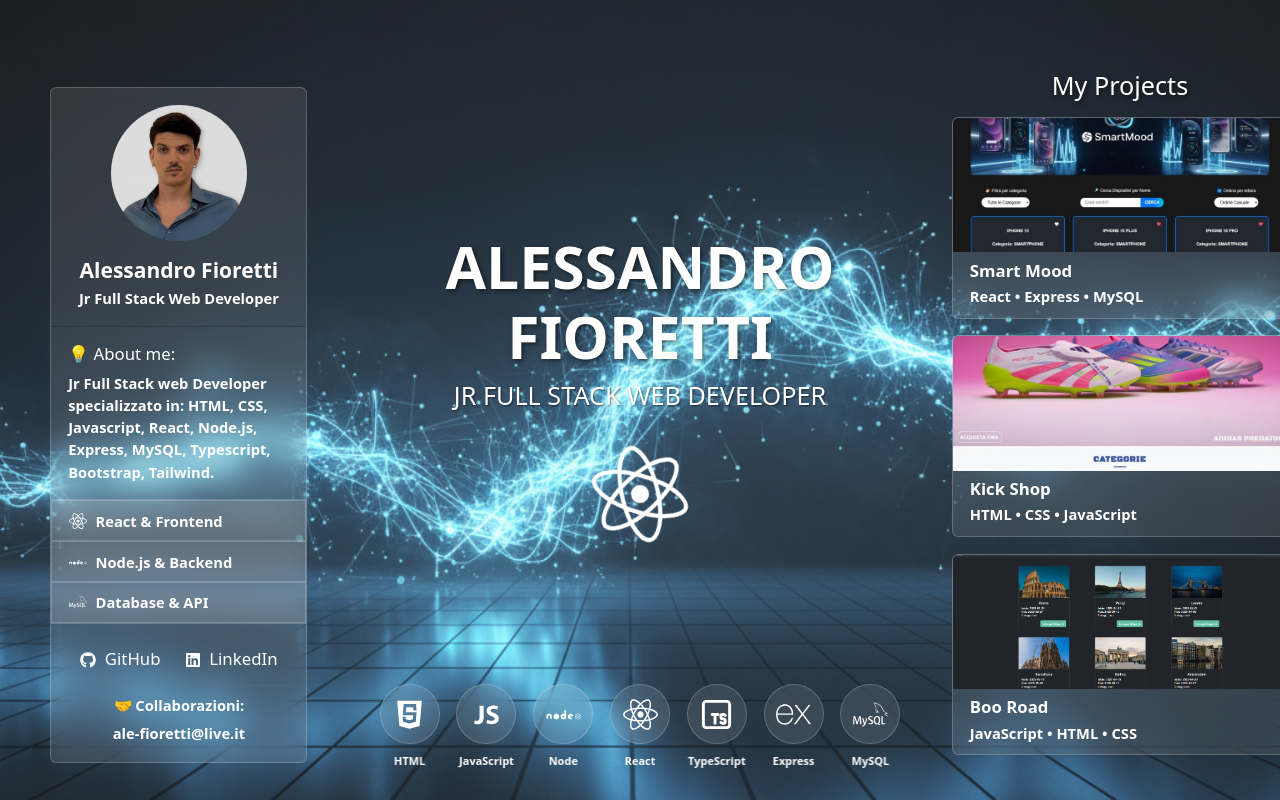
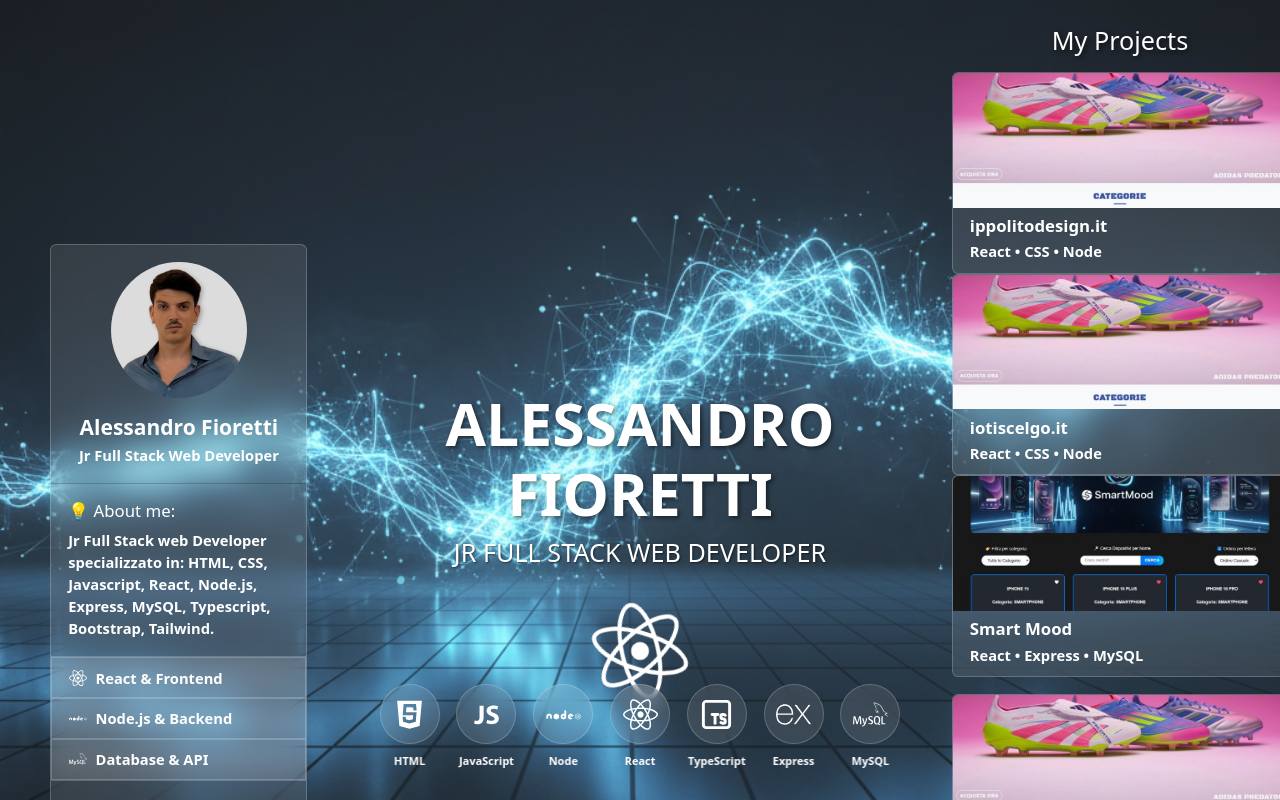
Before and after one commit to 413f10r/AleFioretti_portfolio, a React (Vite) app: page / in a window 1280 px wide. Built offline with nearby package versions, Linux system fonts and the light colour scheme.

Commit message:
Update package name in package-lock.json and add new project cards in App.jsx

```diff
--- a/src/App.jsx
+++ b/src/App.jsx
@@ -94,6 +94,43 @@
               <h2 className="mb-3 text-center h4" style={{ textShadow: '2px 2px 4px rgba(0,0,0,0.5)' }}>
                 My Projects
               </h2>
+
+              <div className="card glass-effect hover-lift transition-all" style={{ height: '12rem', width: '20rem' }}>
+                <img
+                  src={kickshopHome}
+                  className="card-img-top"
+                  alt="ippolitodesign.it"
+                  style={{ height: '8rem', objectFit: 'cover' }}
+                />
+                <div className="card-body py-2">
+                  <a
+                    href="https://github.com/413f10r/ippolito-design-primitiva"
+                    className="text-white text-decoration-none"
+                  >
+                    <h6 className="card-title mb-0 fw-bold">ippolitodesign.it</h6>
+                    <p className="text-white small mb-0 mt-1">React • CSS • Node</p>
+                  </a>
+                </div>
+              </div>
+
+              <div className="card glass-effect hover-lift transition-all" style={{ height: '12rem', width: '20rem' }}>
+                <img
+                  src={kickshopHome}
+                  className="card-img-top"
+                  alt="iotiscelgo.it"
+                  style={{ height: '8rem', objectFit: 'cover' }}
+                />
+                <div className="card-body py-2">
+                  <a
+                    href="https://github.com/413f10r/"
+                    className="text-white text-decoration-none"
+                  >
+                    <h6 className="card-title mb-0 fw-bold">iotiscelgo.it</h6>
+                    <p className="text-white small mb-0 mt-1">React • CSS • Node</p>
+                  </a>
+                </div>
+              </div>
+
               <div className="d-flex flex-column gap-3">
                 <div className="card glass-effect hover-lift transition-all" style={{ height: '12rem', width: '20rem' }}>
                   <img
@@ -112,6 +149,7 @@
                     </a>
                   </div>
                 </div>
+
 
                 <div className="card glass-effect hover-lift transition-all" style={{ height: '12rem', width: '20rem' }}>
                   <img
```
Also changed, not shown: 1 other file (tests, documents, lock files or other folders).
